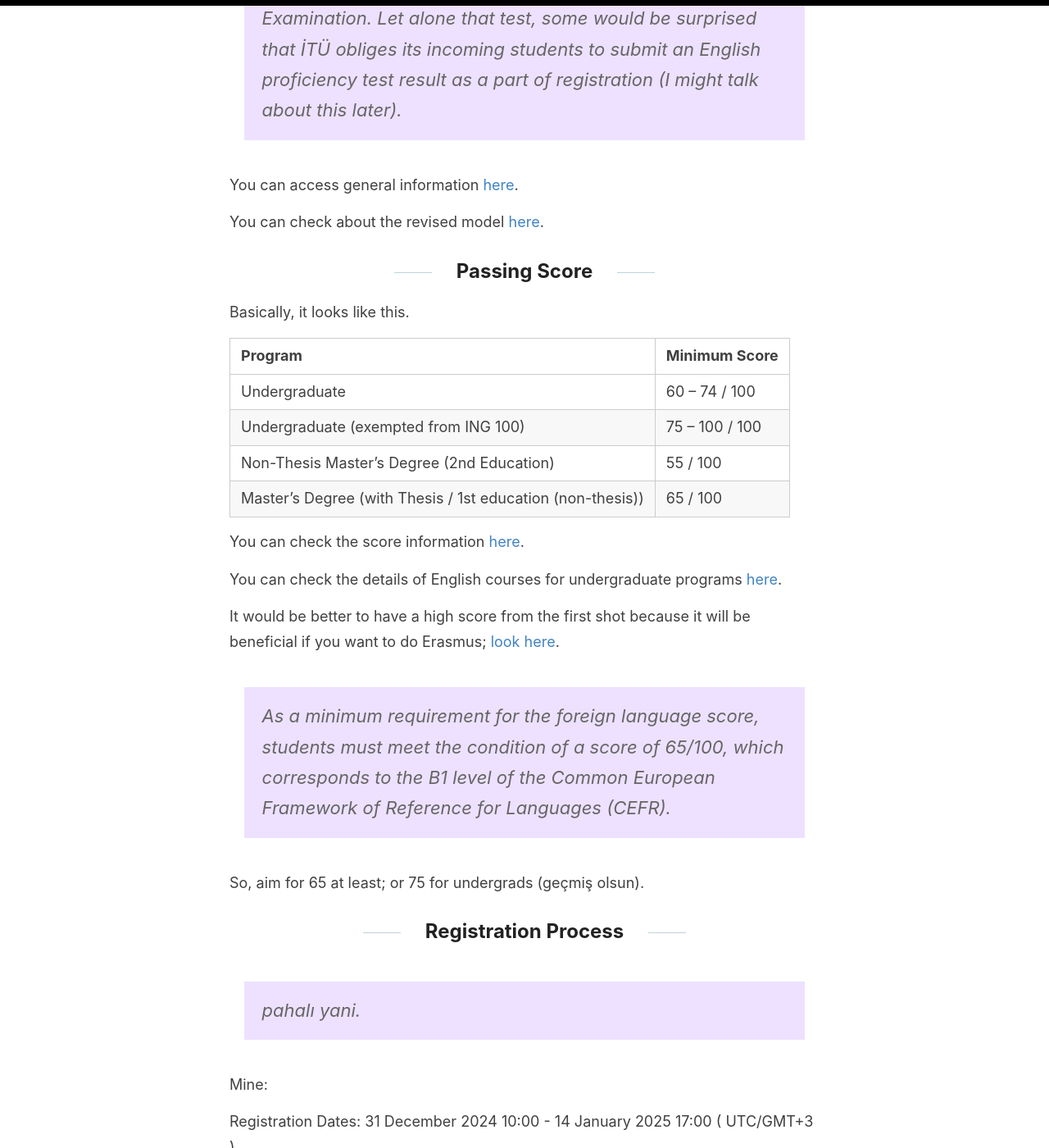
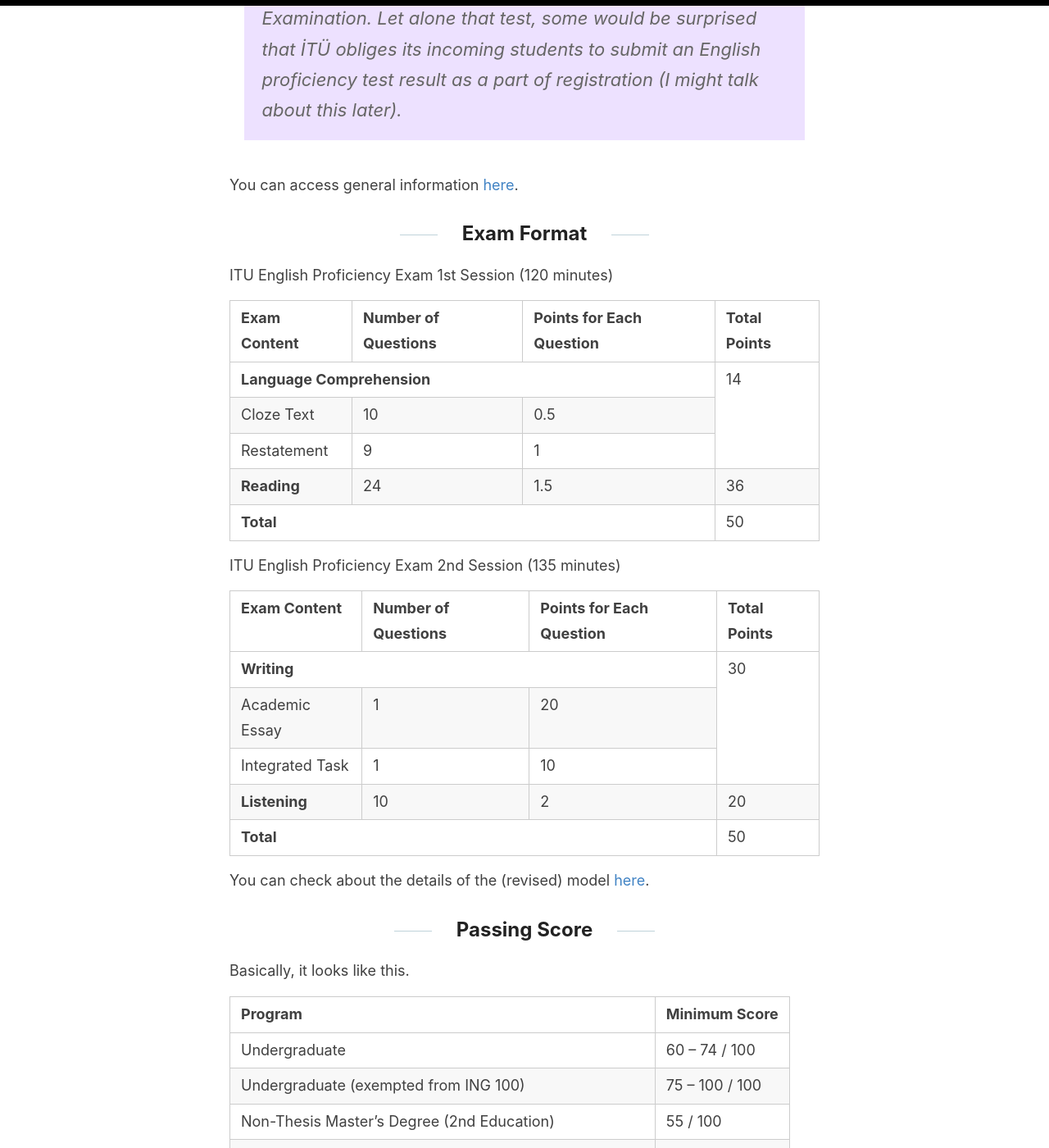
Before and after one commit to determinedguy/cecoret, a Jekyll site: the page built from _posts/2025-1-25-itu-english-exam.md, in a window 1280 px wide and 1400 px high, scrolled down 401 px. Shown: the whole window at 82% size. Built offline with Jekyll 4.4.1, drawn with Linux system fonts in a browser that asks for light colours.

Commit message:
add: score table

```diff
--- a/_posts/2025-1-25-itu-english-exam.md
+++ b/_posts/2025-1-25-itu-english-exam.md
@@ -8,7 +8,83 @@ categories: [Kuliah, Language, Ujian, Never-Ending Learning]
 
 You can access general information [here](https://www.sis.itu.edu.tr/onkayitlar/english_exam/index_en.php).
 
-You can check about the revised model [here](https://ydy.itu.edu.tr/en/programs/undergraduate-preparatory-program/proficiency-exam).
+## Exam Format
+
+ITU English Proficiency Exam 1st Session (120 minutes)
+
+<table><thead>
+  <tr>
+    <th>Exam Content</th>
+    <th>Number of Questions</th>
+    <th>Points for Each Question</th>
+    <th>Total Points</th>
+  </tr></thead>
+<tbody>
+  <tr>
+    <td colspan="3"><b>Language Comprehension</b></td>
+    <td rowspan="3">14</td>
+  </tr>
+  <tr>
+    <td>Cloze Text</td>
+    <td>10</td>
+    <td>0.5</td>
+  </tr>
+  <tr>
+    <td>Restatement</td>
+    <td>9</td>
+    <td>1</td>
+  </tr>
+  <tr>
+    <td><b>Reading</b></td>
+    <td>24</td>
+    <td>1.5</td>
+    <td>36</td>
+  </tr>
+  <tr>
+    <td colspan="3"><b>Total</b></td>
+    <td>50</td>
+  </tr>
+</tbody>
+</table>
+
+ITU English Proficiency Exam 2nd Session (135 minutes)
+
+<table><thead>
+  <tr>
+    <th>Exam Content</th>
+    <th>Number of Questions</th>
+    <th>Points for Each Question</th>
+    <th>Total Points</th>
+  </tr></thead>
+<tbody>
+  <tr>
+    <td colspan="3"><b>Writing</b></td>
+    <td rowspan="3">30</td>
+  </tr>
+  <tr>
+    <td>Academic Essay</td>
+    <td>1</td>
+    <td>20</td>
+  </tr>
+  <tr>
+    <td>Integrated Task</td>
+    <td>1</td>
+    <td>10</td>
+  </tr>
+  <tr>
+    <td><b>Listening</b></td>
+    <td>10</td>
+    <td>2</td>
+    <td>20</td>
+  </tr>
+  <tr>
+    <td colspan="3"><b>Total</b></td>
+    <td>50</td>
+  </tr>
+</tbody>
+</table>
+
+You can check about the details of the (revised) model [here](https://ydy.itu.edu.tr/en/programs/undergraduate-preparatory-program/proficiency-exam).
 
 ## Passing Score
 
```
